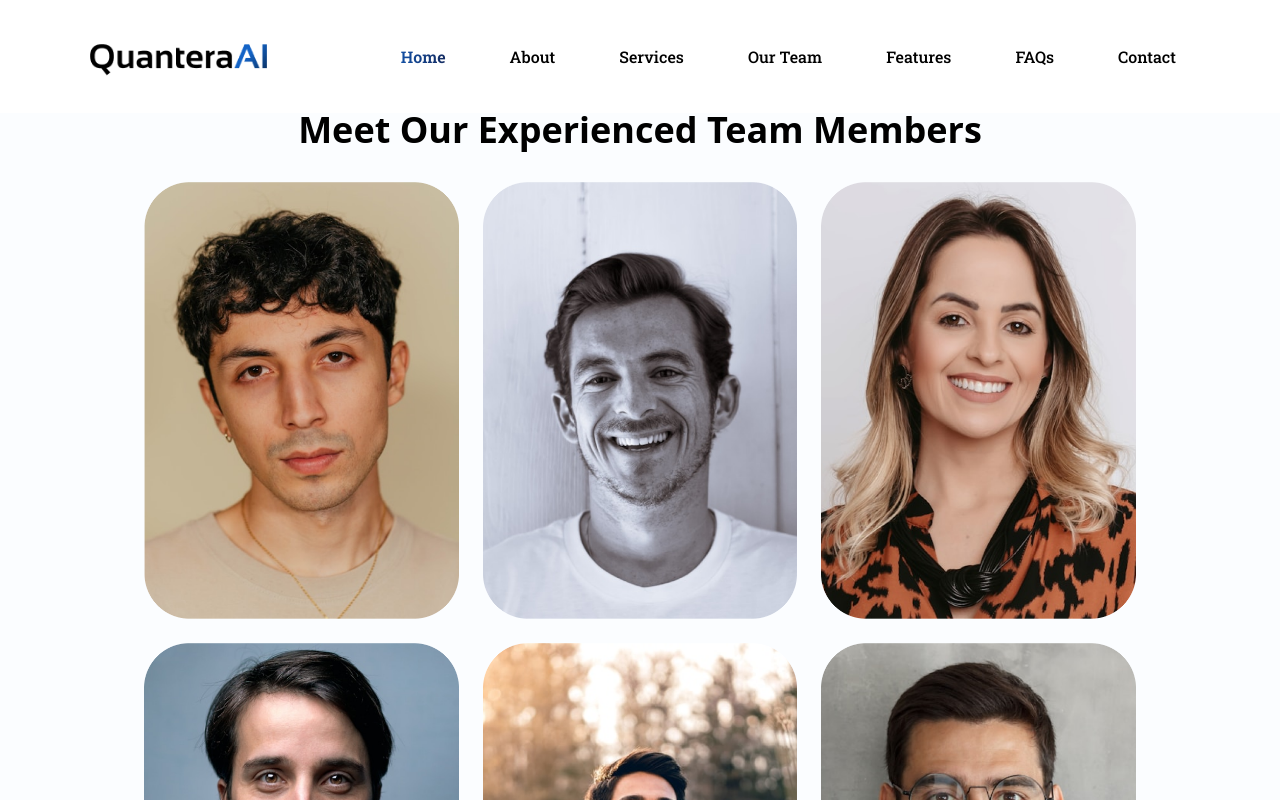
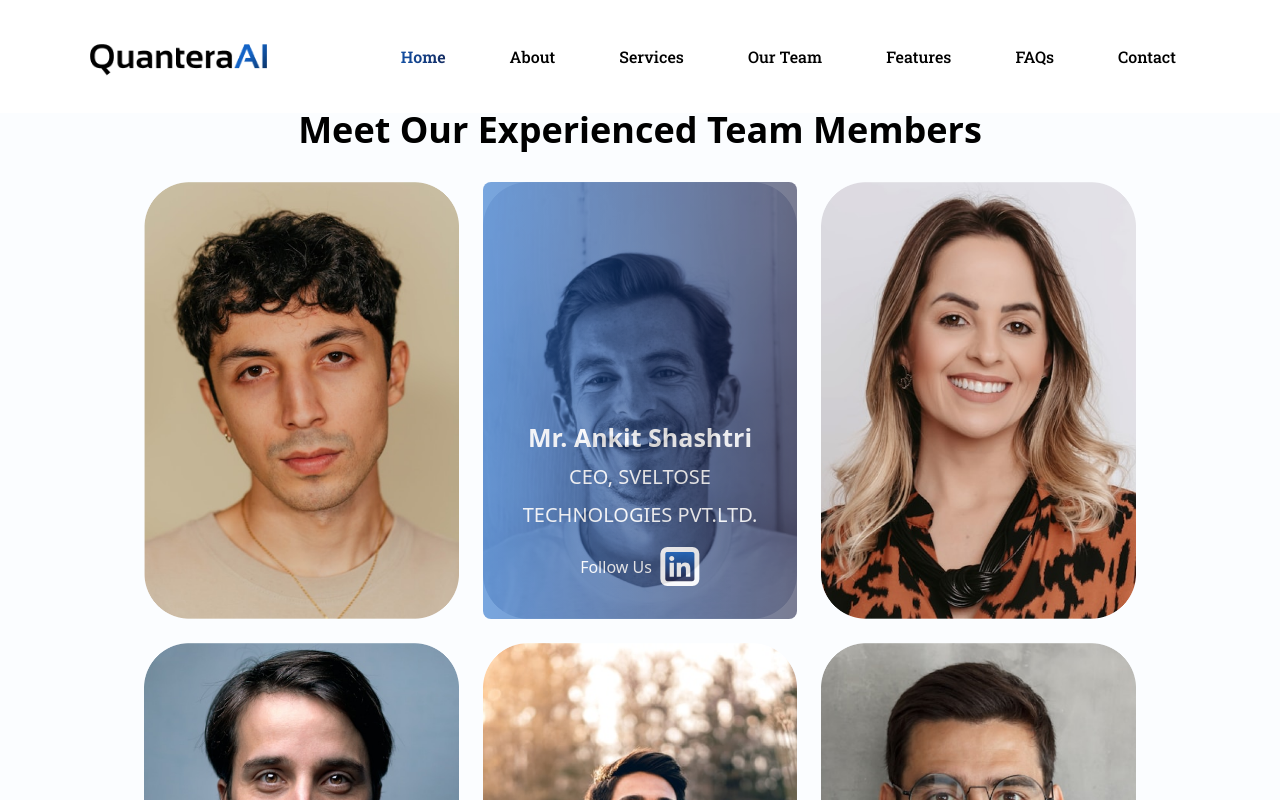
Before and after one commit to Varni1512/QuanteraAI, a React (Vite) app: page / in a window 1280 px wide. Both pictures are taken after a click on the element 639 px from the left and 6252 px from the top of the page. Shown: the part 5852-6652 px from the top of the page. Built offline with nearby package versions, Linux system fonts and the light colour scheme; a web font is replaced by a local one.

Commit message:
Update TeamMembersPage.jsx

```diff
--- a/src/components/TeamMembersPage.jsx
+++ b/src/components/TeamMembersPage.jsx
@@ -1,4 +1,4 @@
-import React from "react";
+import React, { useState } from "react";
 
 const teamMembers = [
   {
@@ -53,6 +53,12 @@ const teamMembers = [
 ];
 
 const TeamMembersPage = () => {
+  const [activeId, setActiveId] = useState(null);
+
+  const handleToggle = (id) => {
+    setActiveId((prev) => (prev === id ? null : id));
+  };
+
   return (
     <div className="max-w-5xl mx-auto px-4 py-8">
       <div className="flex flex-col items-center mb-8">
@@ -71,6 +77,7 @@ const TeamMembersPage = () => {
           <div
             key={member.id}
             className="relative rounded-lg overflow-hidden cursor-pointer group"
+            onClick={() => handleToggle(member.id)}
           >
             <img
               src={member.src}
@@ -79,7 +86,15 @@ const TeamMembersPage = () => {
             />
 
             {/* Hover Overlay */}
-            <div className="absolute inset-0 group-hover:opacity-80 opacity-0 transition-opacity duration-300">
+            <div
+              className={`absolute inset-0 transition-opacity duration-300
+                ${
+                  activeId === member.id
+                    ? "opacity-80 z-20"
+                    : "opacity-0 group-hover:opacity-80"
+                }
+              `}
+            >
               {/* Blurred Background */}
               <div className="absolute inset-0 bg-gradient-to-r from-[#1363C6]/70 to-[#14183E]/70 backdrop-blur-sm z-0" />
 
@@ -97,8 +112,8 @@ const TeamMembersPage = () => {
                     rel="noopener noreferrer"
                     style={{ color: "#BEBEBE" }}
                     className="hover:scale-105 transition-transform duration-200"
+                    onClick={(e) => e.stopPropagation()} // Prevent closing overlay on LinkedIn click
                   >
-                    {/* LinkedIn SVG */}
                     <svg
                       width="40"
                       height="40"
```
